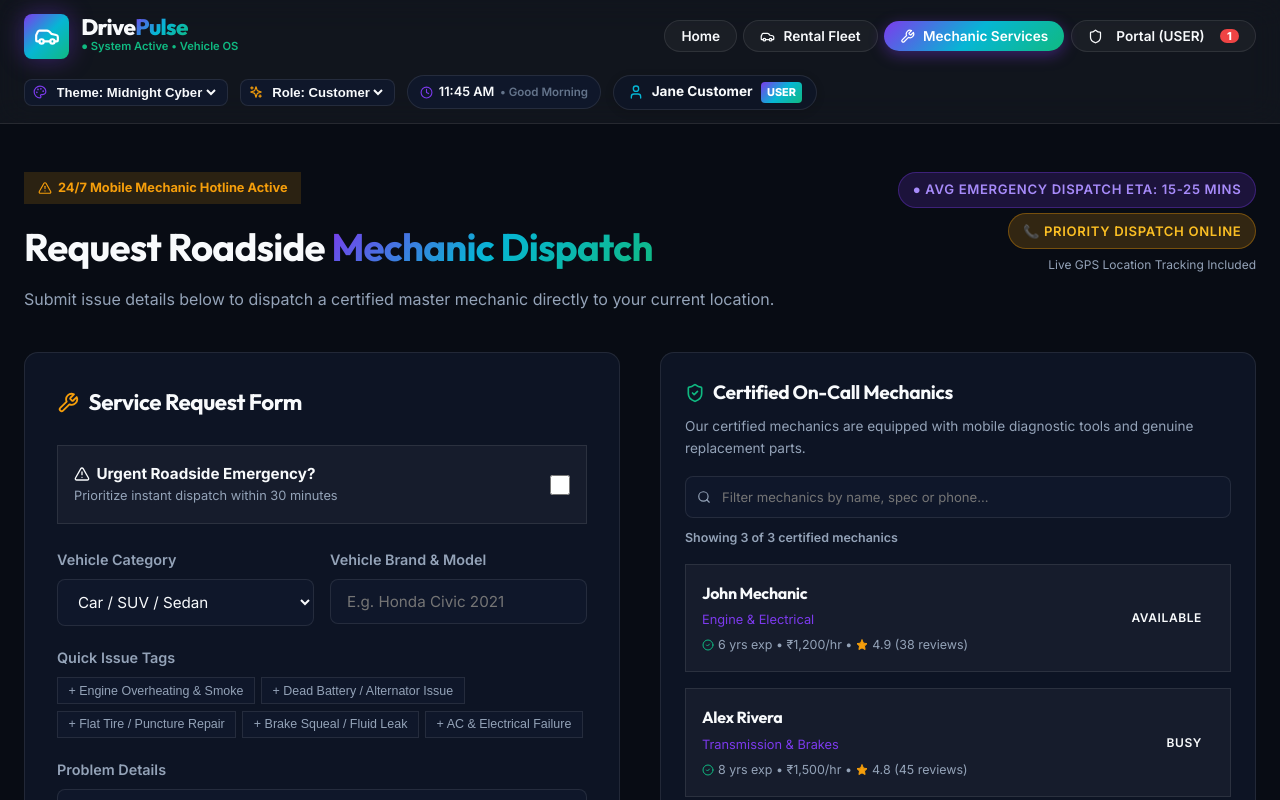
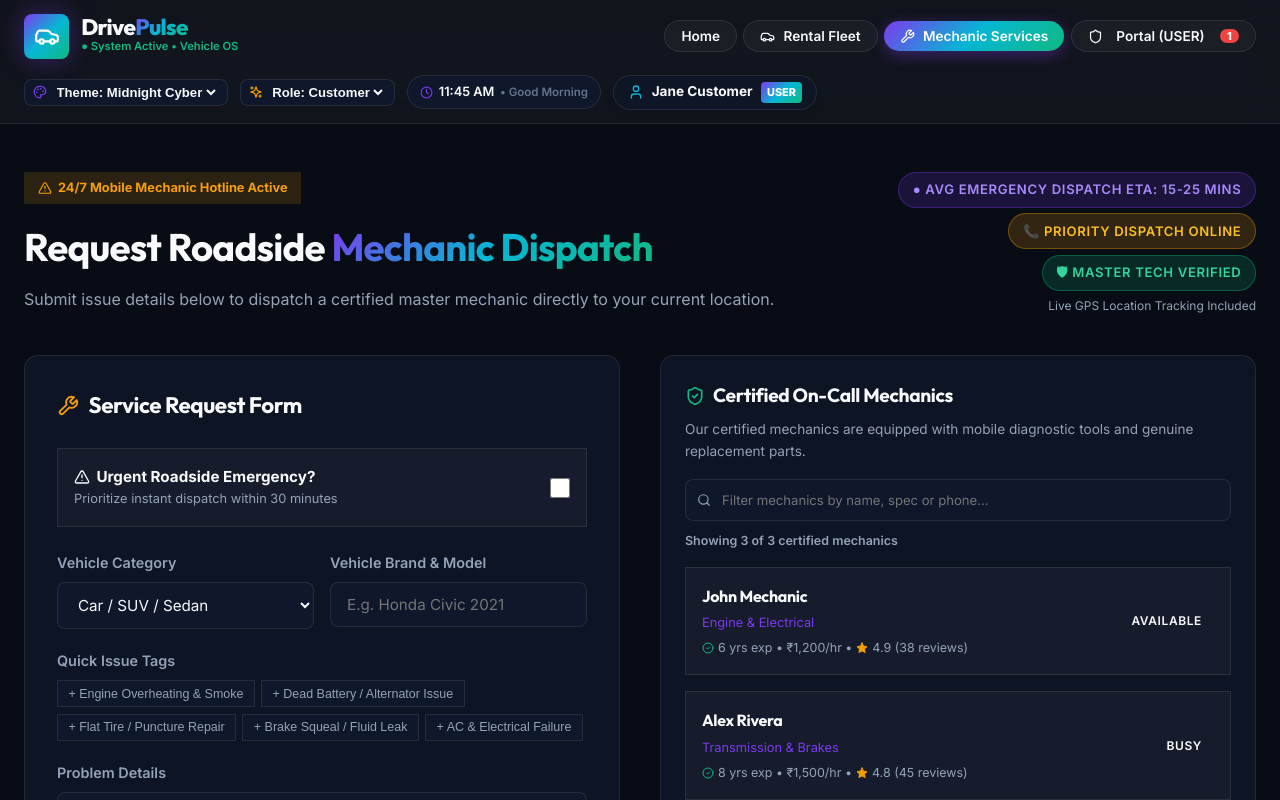
Before and after one commit to swarajchikhale/vehical_management_system, a React (Vite) app: page / in a window 1280 px wide. Both pictures are taken after a click on the button "Mechanic Services". Shown: the top 800 px of the page. Built offline with nearby package versions, Linux system fonts and the light colour scheme; the HTML template or start-up script is replaced by a standard one.

Commit message:
Add certified technician identity verification tag to mechanic form

```diff
--- a/src/pages/MechanicServices.jsx
+++ b/src/pages/MechanicServices.jsx
@@ -62,6 +62,9 @@ export const MechanicServices = ({ setActiveTab }) => {
           </span>
           <span className="badge badge-pending" title="Direct priority dispatch hotline line for instant emergency technician routing" style={{ padding: '0.4rem 0.85rem', fontSize: '0.82rem', cursor: 'help' }}>
             📞 Priority Dispatch Online
+          </span>
+          <span className="badge badge-available" title="All dispatched mechanics undergo background checks and trade certifications" style={{ padding: '0.4rem 0.85rem', fontSize: '0.82rem', cursor: 'help' }}>
+            🛡 Master Tech Verified
           </span>
           <span style={{ fontSize: '0.75rem', color: 'var(--text-muted)' }}>Live GPS Location Tracking Included</span>
         </div>
```
